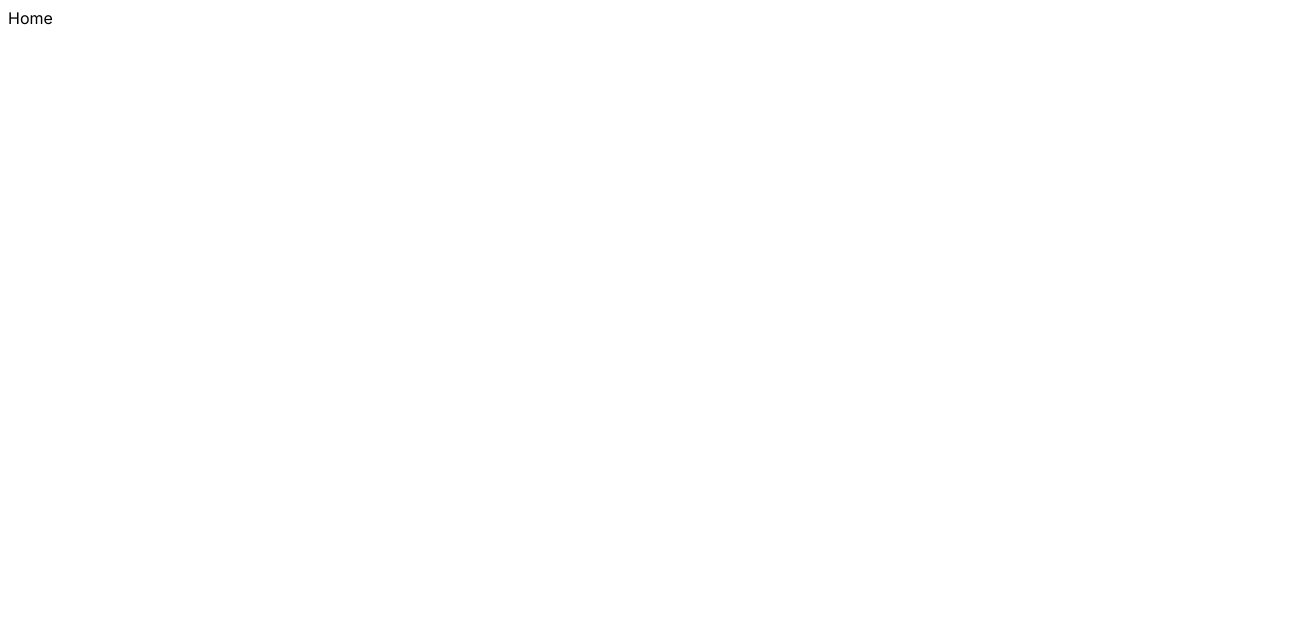
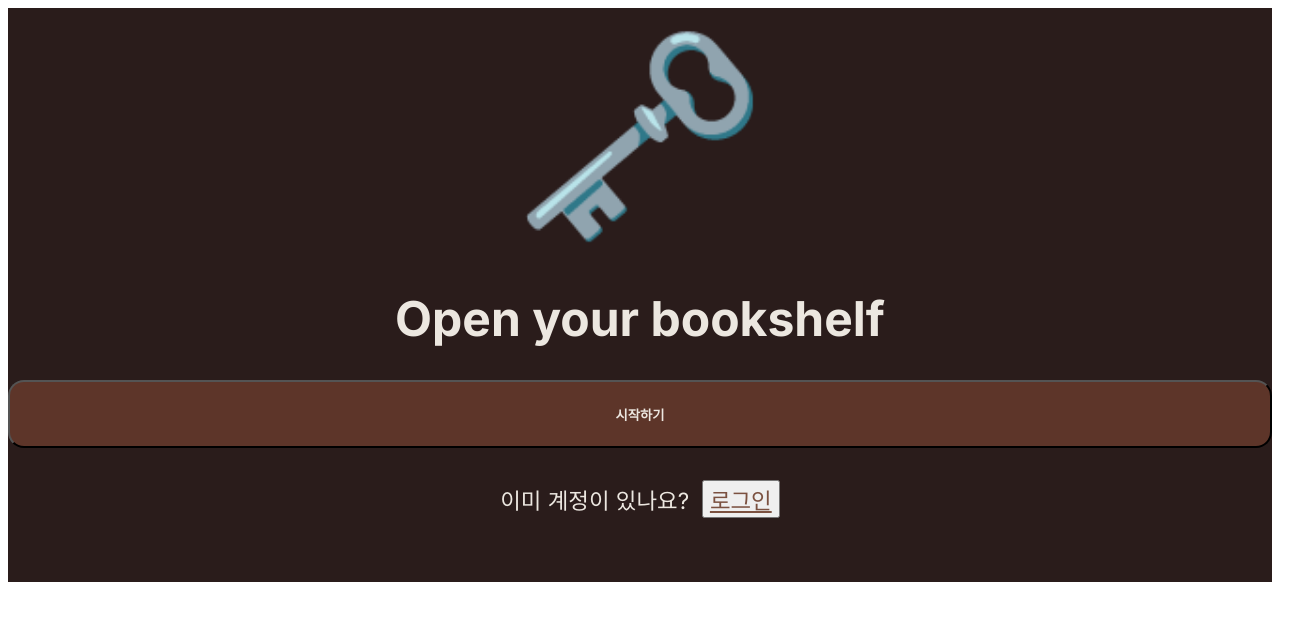
Before and after one commit to Yunjeong-Choi/my-bookshelf, a Next.js app: page / in a window 1280 px wide. Shown: the top 620 px of the page, 1304 px wide, since content can reach past the window. Built offline with nearby package versions, Linux system fonts and the light colour scheme.

Commit message:
[MBSH-1] 홈 페이지 추가

```diff
--- a/app/page.tsx
+++ b/app/page.tsx
@@ -1,3 +1,29 @@
+import {
+  ButtonSection,
+  Container,
+  StartButton,
+  TextButton,
+  TextButtonLabel,
+  TextButtonWrapper,
+  Title,
+  TitleIcon,
+  TitleSection,
+} from "./styles";
+
 export default function Home() {
-  return <div>Home</div>;
+  return (
+    <Container>
+      <TitleSection>
+        <TitleIcon>🗝️</TitleIcon>
+        <Title>Open your bookshelf</Title>
+      </TitleSection>
+      <ButtonSection>
+        <StartButton>시작하기</StartButton>
+        <TextButtonWrapper>
+          <TextButtonLabel>이미 계정이 있나요?</TextButtonLabel>
+          <TextButton>로그인</TextButton>
+        </TextButtonWrapper>
+      </ButtonSection>
+    </Container>
+  );
 }
--- /dev/null
+++ b/app/styles.ts
@@ -0,0 +1,65 @@
+"use client";
+
+import styled from "styled-components";
+
+import color from "@/shared/styles/color";
+
+export const Container = styled.div`
+  display: flex;
+  flex-direction: column;
+  align-items: center;
+  width: 100%;
+  height: 100%;
+  background-color: ${color.brown900};
+`;
+
+export const TitleSection = styled.div`
+  flex-grow: 1;
+  display: flex;
+  flex-direction: column;
+  justify-content: center;
+  align-items: center;
+`;
+
+export const TitleIcon = styled.span`
+  font-size: 12.8rem;
+`;
+
+export const Title = styled.h1`
+  color: ${color.warmgray100};
+  font-size: 3rem;
+  font-weight: 700;
+`;
+
+export const ButtonSection = styled.div`
+  display: flex;
+  flex-direction: column;
+  align-items: center;
+  gap: 2rem;
+  width: 100%;
+  padding: 0rem 2rem 4rem 2rem;
+`;
+
+export const StartButton = styled.button`
+  border-radius: 1rem;
+  background-color: ${color.brown700};
+  color: ${color.warmgray100};
+  font-weight: 600;
+
+  width: 100%;
+  padding: 1.4rem 0rem;
+`;
+
+export const TextButtonWrapper = styled.div``;
+
+export const TextButtonLabel = styled.label`
+  margin-right: 0.8rem;
+  color: ${color.warmgray100};
+  font-size: 1.4rem;
+`;
+
+export const TextButton = styled.button`
+  color: ${color.brown600};
+  font-size: 1.4rem;
+  text-decoration: underline;
+`;
```
